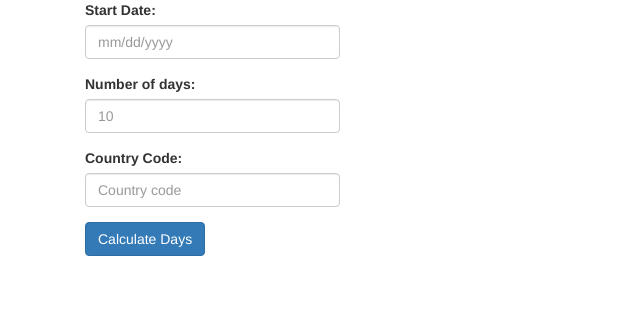
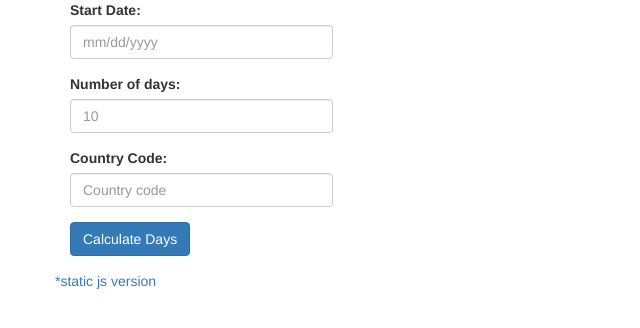
Before and after one commit to rsobrado/number8-FE-Test, a plain HTML site: page index.html in a window 1280 px wide. Shown: the whole page, without its empty margins (0-640 px from the left). Drawn offline with nearby package versions, Linux system fonts and the light colour scheme.

Commit message:
final commit

```diff
--- a/index.html
+++ b/index.html
@@ -9,6 +9,7 @@
 	</head>
 	<body>
 		<div class="container">
+			<div class="row">
 						<form >
 							<div class="col-md-6 ">
 								<div class="row">
@@ -41,6 +42,11 @@
 						</form>
 			</div>
 
+		<div class="row">
+			<a href="index-static.html">*static js version</a>
+		</div>
+		</div>
+
 		<script src="js/main.js"></script>
 	</body>
 </html>
```
Lines whose indentation alone changed are shown as unchanged.
